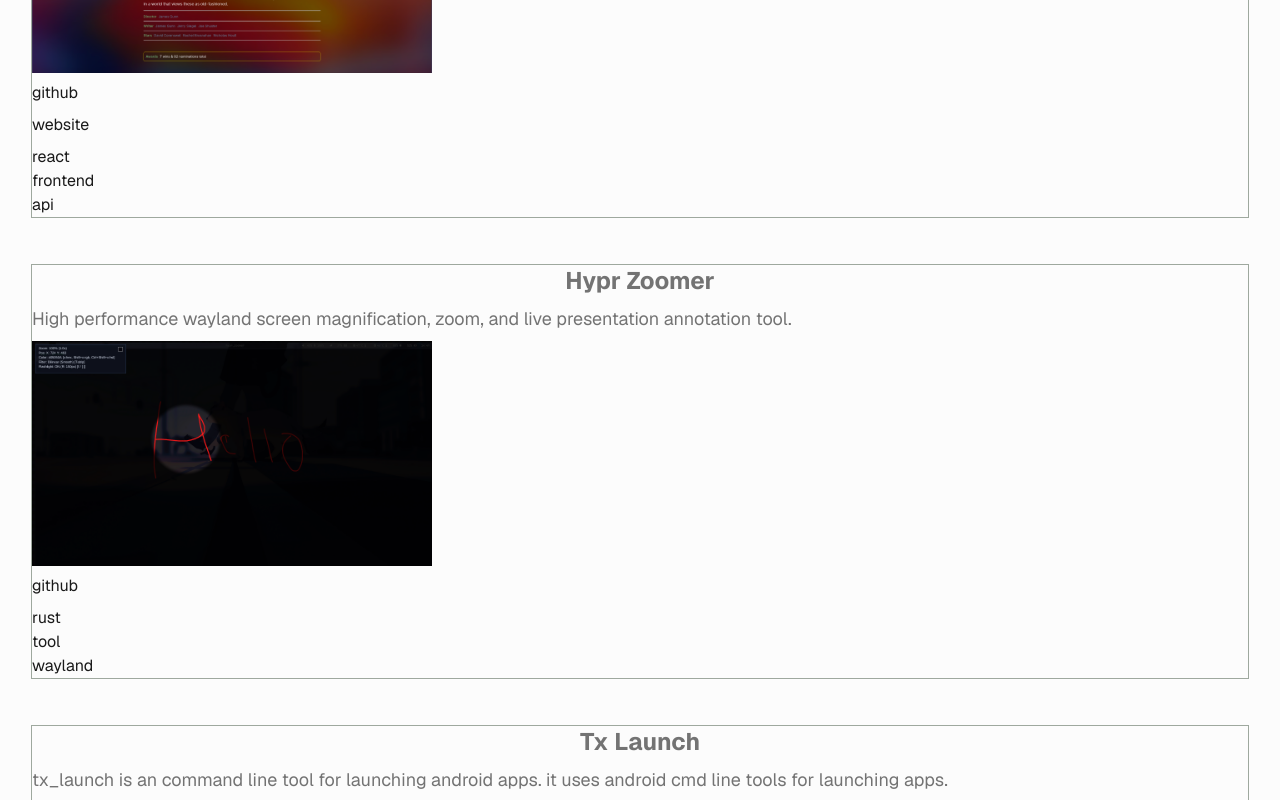
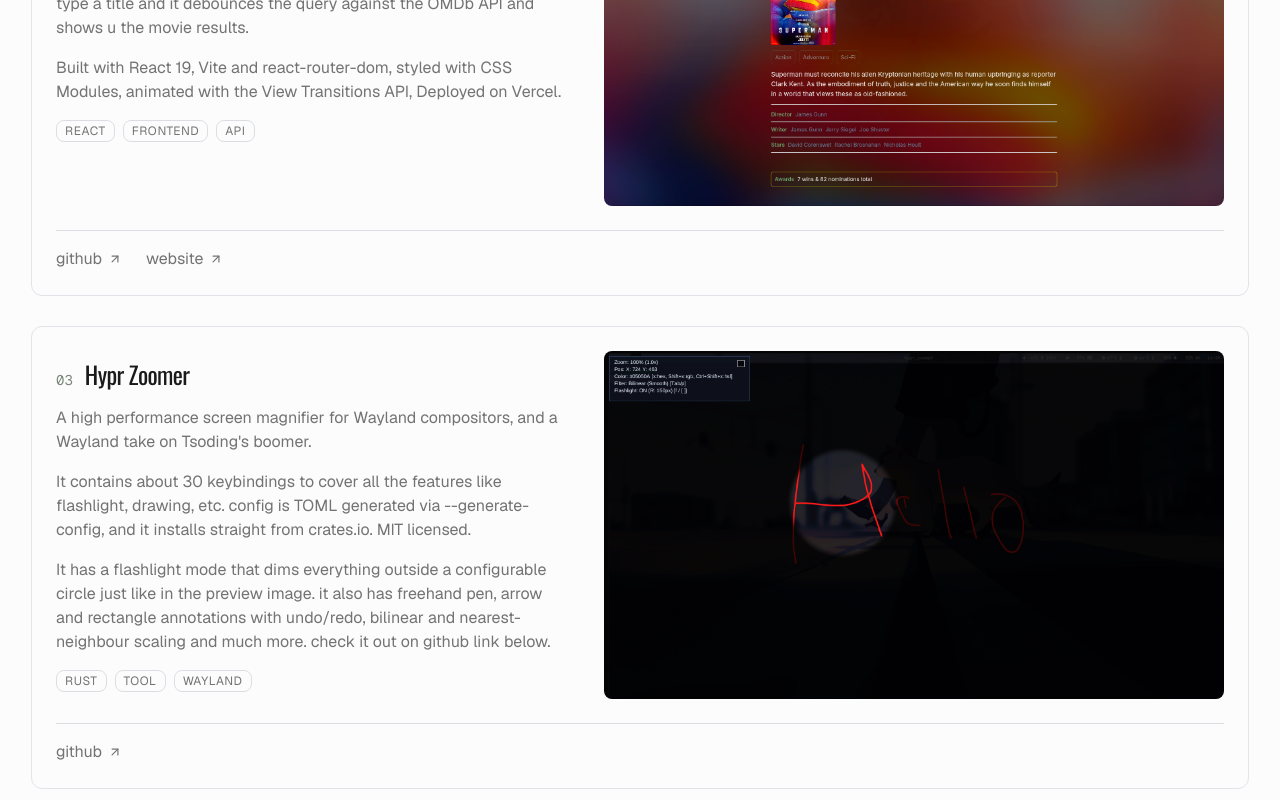
Before and after one commit to BayonetArch/portfolio, a Next.js app: page / in a window 1280 px wide. Shown: the part 1940-2740 px from the top of the page. Built offline with nearby package versions, Linux system fonts and the light colour scheme; a web font is replaced by a local one.

Commit message:
Improve: improved the project card. ADD    : added the dialog for clicking on preview image to view it.

```diff
--- /dev/null
+++ b/app/components/ProjectPreview.tsx
@@ -0,0 +1,40 @@
+import Image, { StaticImageData } from "next/image";
+import {
+  Dialog,
+  DialogContent,
+  DialogTitle,
+  DialogTrigger,
+} from "@/components/ui/dialog";
+
+type ProjectPreviewProps = {
+  src: StaticImageData;
+  alt: string;
+  title: string;
+};
+
+export default function ProjectPreview({ src, alt, title }: ProjectPreviewProps) {
+  return (
+    <Dialog>
+      <DialogTrigger className="relative block aspect-video w-full cursor-zoom-in overflow-hidden rounded-md p-0">
+        <Image
+          src={src}
+          alt={alt}
+          fill
+          sizes="(max-width: 640px) 100vw, 45vw"
+          className="object-cover transition-transform duration-500 ease-out group-hover:scale-105"
+        />
+      </DialogTrigger>
+      <DialogContent className="sm:max-w-3xl">
+        <DialogTitle className="sr-only">{title}</DialogTitle>
+        <Image
+          src={src}
+          alt={alt}
+          width={src.width}
+          height={src.height}
+          sizes="(max-width: 768px) 100vw, 48rem"
+          className="h-auto max-h-[80dvh] w-full object-contain"
+        />
+      </DialogContent>
+    </Dialog>
+  );
+}
--- a/app/components/Projects.tsx
+++ b/app/components/Projects.tsx
@@ -1,5 +1,7 @@
 import SectionHeading from "./SectionHeading";
-import Image, { StaticImageData } from "next/image";
+import ProjectPreview from "./ProjectPreview";
+import { StaticImageData } from "next/image";
+import { ArrowUpRight } from "lucide-react";
 import TxLaunchPreview from "../assets/tx_launch.png";
 import NeoKutPreview from "../assets/neo_kut.png";
 import FilmPivotPreview from "../assets/film-pivot-react.png";
@@ -7,7 +9,7 @@ import HyprZoomerPreview from "../assets/hypr_zoomer.png";
 
 type Project = {
   title: string;
-  desc: string;
+  descs: string[];
   projectLinks?: { siteName: string; link: string }[];
   previewImgSrc: StaticImageData;
   previewImgAlt: string;
@@ -17,7 +19,12 @@ type Project = {
 const projects: Project[] = [
   {
     title: "Neo Kut",
-    desc: "A (future) open source native video editor written in rust",
+    descs: [
+      "A (future) open source native video editor written in rust. Fully documented on youtube live.",
+      "Neo Kut is written using 'gstreamer-rs' for video processing, egui for gui and winit for cross-platform windowing. It is still work in progress by a single guy(me), but will be open sourced in future and available to contributions.",
+      "Neo Kut aims to be a open source video editor alternative without annoying popups. Check out the below youtube link for its development process.",
+    ],
+
     projectLinks: [
       {
         siteName: "youtube",
@@ -26,11 +33,14 @@ const projects: Project[] = [
     ],
     previewImgSrc: NeoKutPreview,
     previewImgAlt: "preview of neo kut project",
-    tags: ["rust", "native"],
+    tags: ["rust", "native", "egui"],
   },
   {
-    title: "Fim Pivot",
-    desc: "A simple website to search for movie information. Built with React.",
+    title: "Film Pivot",
+    descs: [
+      "A learning project, and a React rewrite of my older Film Pivot site. You type a title and it debounces the query against the OMDb API and shows u the movie results.",
+      "Built with React 19, Vite and react-router-dom, styled with CSS Modules, animated with the View Transitions API, Deployed on Vercel.",
+    ],
     projectLinks: [
       {
         siteName: "github",
@@ -47,11 +57,15 @@ const projects: Project[] = [
   },
   {
     title: "Hypr Zoomer",
-    desc: "High performance wayland screen magnification, zoom, and live presentation annotation tool.",
+    descs: [
+      "A high performance screen magnifier for Wayland compositors, and a Wayland take on Tsoding's boomer.",
+      "It contains about 30 keybindings to cover all the features like flashlight, drawing, etc. config is TOML generated via --generate-config, and it installs straight from crates.io. MIT licensed.",
+      "It has a flashlight mode that dims everything outside a configurable circle just like in the preview image. it also has freehand pen, arrow and rectangle annotations with undo/redo, bilinear and nearest-neighbour scaling and much more. check it out on github link below.",
+    ],
     projectLinks: [
       {
         siteName: "github",
-        link: "htps://github.com/BayonetArch/hypr_zoomer",
+        link: "https://github.com/BayonetArch/hypr_zoomer",
       },
     ],
     previewImgSrc: HyprZoomerPreview,
@@ -60,46 +74,88 @@ const projects: Project[] = [
   },
   {
     title: "Tx Launch",
-    desc: "tx_launch is an command line tool for launching android apps. it uses android cmd line tools for launching apps.",
+    descs: [
+      "A command line tool for launching Android apps from Termux, so you can start anything by typing a friendly name instead of a package name.",
+      "it has an interactive REPL with list and help commands, or you can use a one-shot --run from a script, with name suggestions when a name misses. MIT licensed, prebuilt binaries in Releases.",
+      "Launching goes through am start, and you choose the backend: the bundled Termux am (slow, it runs on the JVM), termux-am from GitHub Action builds, or the system am, which is fastest but only works up to Android 10.",
+    ],
     projectLinks: [
       {
         siteName: "github",
-        link: "htps://github.com/BayonetArch/tx_launch",
+        link: "https://github.com/BayonetArch/tx_launch",
       },
     ],
     previewImgSrc: TxLaunchPreview,
-    previewImgAlt: "preview of hypr Zoomer project",
+    previewImgAlt: "preview of tx launch project",
     tags: ["android", "rust", "cli-tool"],
   },
 ];
 
 function ProjectCard({
+  index,
   title,
-  desc,
+  descs,
   projectLinks,
   previewImgSrc,
   previewImgAlt,
   tags,
-}: Project) {
+}: Project & { index: number }) {
   return (
-    <div className="outline flex flex-col gap-2">
-      <span className="text-2xl font-bold text-muted-foreground hover:text-foreground transition-all duration-300 text-center">
-        {title}
-      </span>
-      <p className="text-lg text-muted-foreground">{desc}</p>
-      <Image src={previewImgSrc} alt={previewImgAlt} width={400} height={300} />
-      {projectLinks &&
-        projectLinks.map((item) => (
-          <a key={item.link} href={item.link} target="_blank" className="">
-            {item.siteName}
-          </a>
-        ))}
-      <div>
-        {tags.map((tag) => (
-          <div key={tag}>{tag}</div>
-        ))}
+    <article className="group outline rounded-lg p-4 transition-all duration-300 hover:-translate-y-0.5 hover:bg-secondary/40 sm:p-6">
+      <div className="flex flex-col gap-6 sm:grid sm:grid-cols-[1fr_1.2fr] sm:items-center sm:gap-8">
+        <div className="flex flex-col gap-4">
+          <div className="flex items-baseline gap-3">
+            <span className="font-mono text-sm text-accent/70">
+              {String(index + 1).padStart(2, "0")}
+            </span>
+            <h3 className="font-oswald text-2xl tracking-tight text-foreground">
+              {title}
+            </h3>
+          </div>
+          {descs.map((desc, index) => (
+            <div key={desc}>
+              <div className="hidden sm:flex">
+                <p className="text-muted-foreground">{desc}</p>
+              </div>
+
+              <div className="md:hidden flex">
+                {index < 2 && (
+                  <p className="text-muted-foreground flex-1">{desc}</p>
+                )}
+              </div>
+            </div>
+          ))}
+
+          <ul className="flex flex-wrap gap-2">
+            {tags.map((tag) => (
+              <li
+                key={tag}
+                className="rounded-md border border-border/60 px-2 py-0.5 text-xs tracking-wider text-muted-foreground uppercase"
+              >
+                {tag}
+              </li>
+            ))}
+          </ul>
+        </div>
+        <ProjectPreview src={previewImgSrc} alt={previewImgAlt} title={title} />
       </div>
-    </div>
+      {projectLinks?.length ? (
+        <div className="mt-6 flex flex-wrap items-center gap-x-6 gap-y-2 border-t border-border/60 pt-4">
+          {projectLinks.map((item) => (
+            <a
+              key={item.link}
+              href={item.link}
+              target="_blank"
+              rel="noopener noreferrer"
+              className="inline-flex items-center gap-1.5 text-muted-foreground transition-colors duration-300 hover:text-foreground"
+            >
+              {item.siteName}
+              <ArrowUpRight className="size-3.5" />
+            </a>
+          ))}
+        </div>
+      ) : null}
+    </article>
   );
 }
 
@@ -107,17 +163,9 @@ export default function Projects() {
   return (
     <section id="projects" className="mt-24 flex flex-col gap-10">
       <SectionHeading>Pinned Projects</SectionHeading>
-      <div className="flex flex-col gap-12">
-        {projects.map((item) => (
-          <ProjectCard
-            key={item.title}
-            title={item.title}
-            desc={item.desc}
-            projectLinks={item.projectLinks}
-            previewImgSrc={item.previewImgSrc}
-            previewImgAlt={item.previewImgAlt}
-            tags={item.tags}
-          />
+      <div className="flex flex-col gap-8">
+        {projects.map((item, index) => (
+          <ProjectCard key={item.title} index={index} {...item} />
         ))}
       </div>
     </section>
--- a/app/globals.css
+++ b/app/globals.css
@@ -69,7 +69,7 @@
   --destructive: hsl(0, 100%, 38%);
   --border: hsl(210, 13%, 80%);
   --input: hsl(210, 13%, 80%);
-  --ring: hsl(120, 14%, 30%);
+  --ring: hsla(120, 14%, 30%,0.5);
   --chart-1: hsl(120, 14%, 40%);
   --chart-2: hsl(210, 13%, 45%);
   --chart-3: hsl(0, 0%, 45%);
@@ -105,7 +105,7 @@
   --destructive: hsl(0, 100%, 42%);
   --border: hsla(210, 13%, 50%,0.6);
   --input: hsl(210, 13%, 50%);
-  --ring: hsl(120, 14%, 54%);
+  --ring: hsla(120, 14%, 54%,0.5);
   --chart-1: hsl(120, 14%, 54%);
   --chart-2: hsl(210, 13%, 50%);
   --chart-3: hsl(0, 0%, 55%);
@@ -124,7 +124,7 @@
 
 @layer base {
   * {
-    @apply border-border outline-ring/50;
+    @apply border-border outline-border/50;
   }
   body {
     @apply bg-background text-foreground;
--- a/components/ui/button.tsx
+++ b/components/ui/button.tsx
@@ -9,7 +9,7 @@ const buttonVariants = cva(
       variant: {
         default: "bg-primary text-primary-foreground hover:bg-primary/80",
         outline:
-          "border-accent bg-background hover:bg-accent/10 hover:text-accent aria-expanded:bg-accent/10 aria-expanded:text-accent dark:border-accent/60 dark:bg-accent/5 dark:hover:bg-accent/15",
+          "border-border bg-background hover:bg-muted hover:text-foreground aria-expanded:bg-muted aria-expanded:text-foreground dark:border-input dark:bg-input/30 dark:hover:bg-input/50",
         secondary:
           "bg-secondary text-secondary-foreground hover:bg-[color-mix(in_oklch,var(--secondary),var(--foreground)_5%)] aria-expanded:bg-secondary aria-expanded:text-secondary-foreground",
         ghost:
--- /dev/null
+++ b/components/ui/dialog.tsx
@@ -0,0 +1,160 @@
+"use client"
+
+import * as React from "react"
+import { Dialog as DialogPrimitive } from "@base-ui/react/dialog"
+import { cn } from "cn"
+
+import { Button } from "@/components/ui/button"
+import { XIcon } from "lucide-react"
+
+function Dialog({ ...props }: DialogPrimitive.Root.Props) {
+  return <DialogPrimitive.Root data-slot="dialog" {...props} />
+}
+
+function DialogTrigger({ ...props }: DialogPrimitive.Trigger.Props) {
+  return <DialogPrimitive.Trigger data-slot="dialog-trigger" {...props} />
+}
+
+function DialogPortal({ ...props }: DialogPrimitive.Portal.Props) {
+  return <DialogPrimitive.Portal data-slot="dialog-portal" {...props} />
+}
+
+function DialogClose({ ...props }: DialogPrimitive.Close.Props) {
+  return <DialogPrimitive.Close data-slot="dialog-close" {...props} />
+}
+
+function DialogOverlay({
+  className,
+  ...props
+}: DialogPrimitive.Backdrop.Props) {
+  return (
+    <DialogPrimitive.Backdrop
+      data-slot="dialog-overlay"
+      className={cn(
+        "fixed inset-0 isolate z-50 bg-black/10 duration-100 supports-backdrop-filter:backdrop-blur-xs data-open:animate-in data-open:fade-in-0 data-closed:animate-out data-closed:fade-out-0",
+        className
+      )}
+      {...props}
+    />
+  )
+}
+
+function DialogContent({
+  className,
+  children,
+  showCloseButton = true,
+  ...props
+}: DialogPrimitive.Popup.Props & {
+  showCloseButton?: boolean
+}) {
+  return (
+    <DialogPortal>
+      <DialogOverlay />
+      <DialogPrimitive.Popup
+        data-slot="dialog-content"
+        className={cn(
+          "fixed top-1/2 left-1/2 z-50 grid w-full max-w-[calc(100%-2rem)] -translate-x-1/2 -translate-y-1/2 gap-4 rounded-xl bg-popover p-4 text-sm text-popover-foreground ring-1 ring-foreground/10 duration-100 outline-none sm:max-w-sm data-open:animate-in data-open:fade-in-0 data-open:zoom-in-95 data-closed:animate-out data-closed:fade-out-0 data-closed:zoom-out-95",
+          className
+        )}
+        {...props}
+      >
+        {children}
+        {showCloseButton && (
+          <DialogPrimitive.Close
+            data-slot="dialog-close"
+            render={
+              <Button
+                variant="ghost"
+                className="absolute top-2 right-2"
+                size="icon-sm"
+              />
+            }
+          >
+            <XIcon
+            />
+            <span className="sr-only">Close</span>
+          </DialogPrimitive.Close>
+        )}
+      </DialogPrimitive.Popup>
+    </DialogPortal>
+  )
+}
+
+function DialogHeader({ className, ...props }: React.ComponentProps<"div">) {
+  return (
+    <div
+      data-slot="dialog-header"
+      className={cn("flex flex-col gap-2", className)}
+      {...props}
+    />
+  )
+}
+
+function DialogFooter({
+  className,
+  showCloseButton = false,
+  children,
+  ...props
+}: React.ComponentProps<"div"> & {
+  showCloseButton?: boolean
+}) {
+  return (
+    <div
+      data-slot="dialog-footer"
+      className={cn(
+        "-mx-4 -mb-4 flex flex-col-reverse gap-2 rounded-b-xl border-t bg-muted/50 p-4 sm:flex-row sm:justify-end",
+        className
+      )}
+      {...props}
+    >
+      {children}
+      {showCloseButton && (
+        <DialogPrimitive.Close render={<Button variant="outline" />}>
+          Close
+        </DialogPrimitive.Close>
+      )}
+    </div>
+  )
+}
+
+function DialogTitle({ className, ...props }: DialogPrimitive.Title.Props) {
+  return (
+    <DialogPrimitive.Title
+      data-slot="dialog-title"
+      className={cn(
+        "font-heading text-base leading-none font-medium",
+        className
+      )}
+      {...props}
+    />
+  )
+}
+
+function DialogDescription({
+  className,
+  ...props
+}: DialogPrimitive.Description.Props) {
+  return (
+    <DialogPrimitive.Description
+      data-slot="dialog-description"
+      className={cn(
+        "text-sm text-muted-foreground *:[a]:underline *:[a]:underline-offset-3 *:[a]:hover:text-foreground",
+        className
+      )}
+      {...props}
+    />
+  )
+}
+
+export {
+  Dialog,
+  DialogClose,
+  DialogContent,
+  DialogDescription,
+  DialogFooter,
+  DialogHeader,
+  DialogOverlay,
+  DialogPortal,
+  DialogTitle,
+  DialogTrigger,
+}
```
